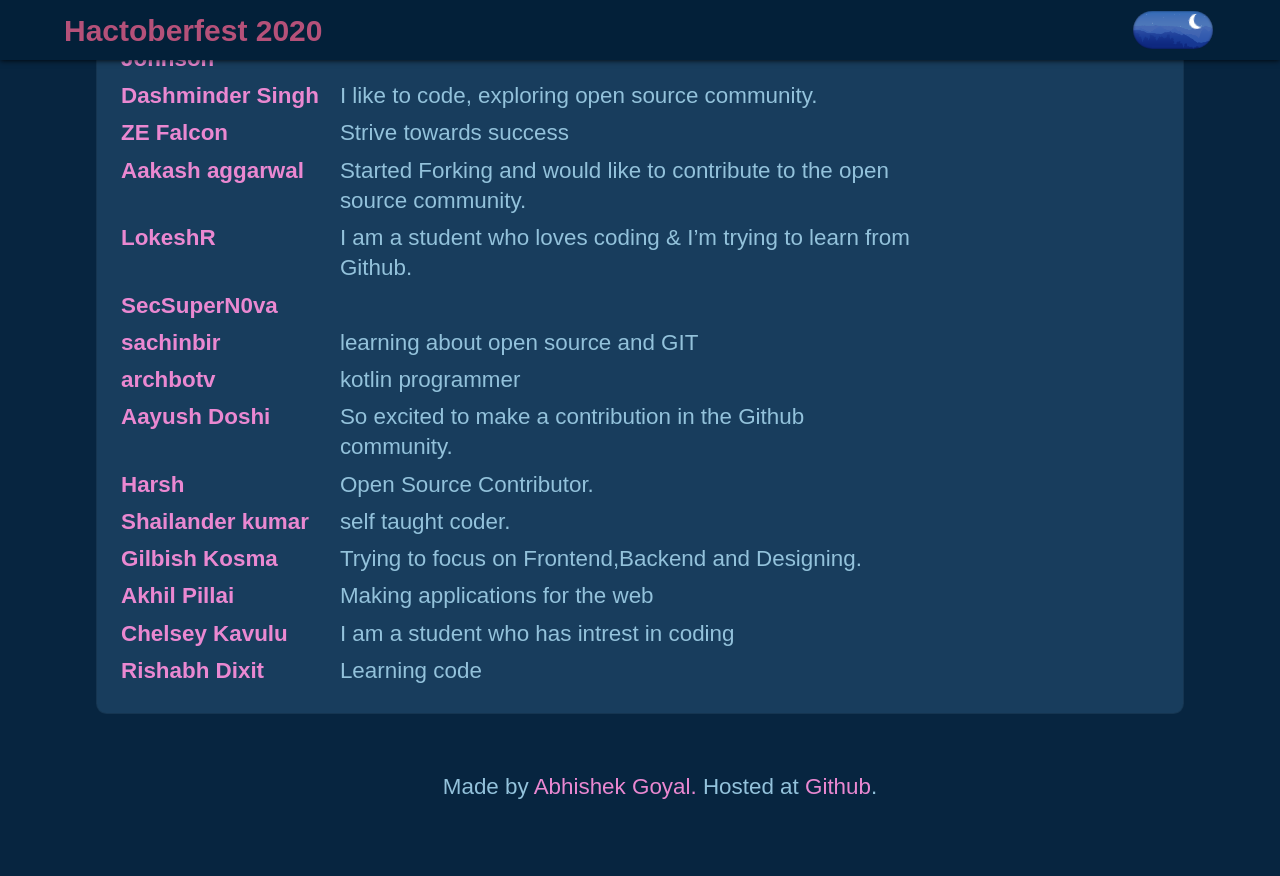
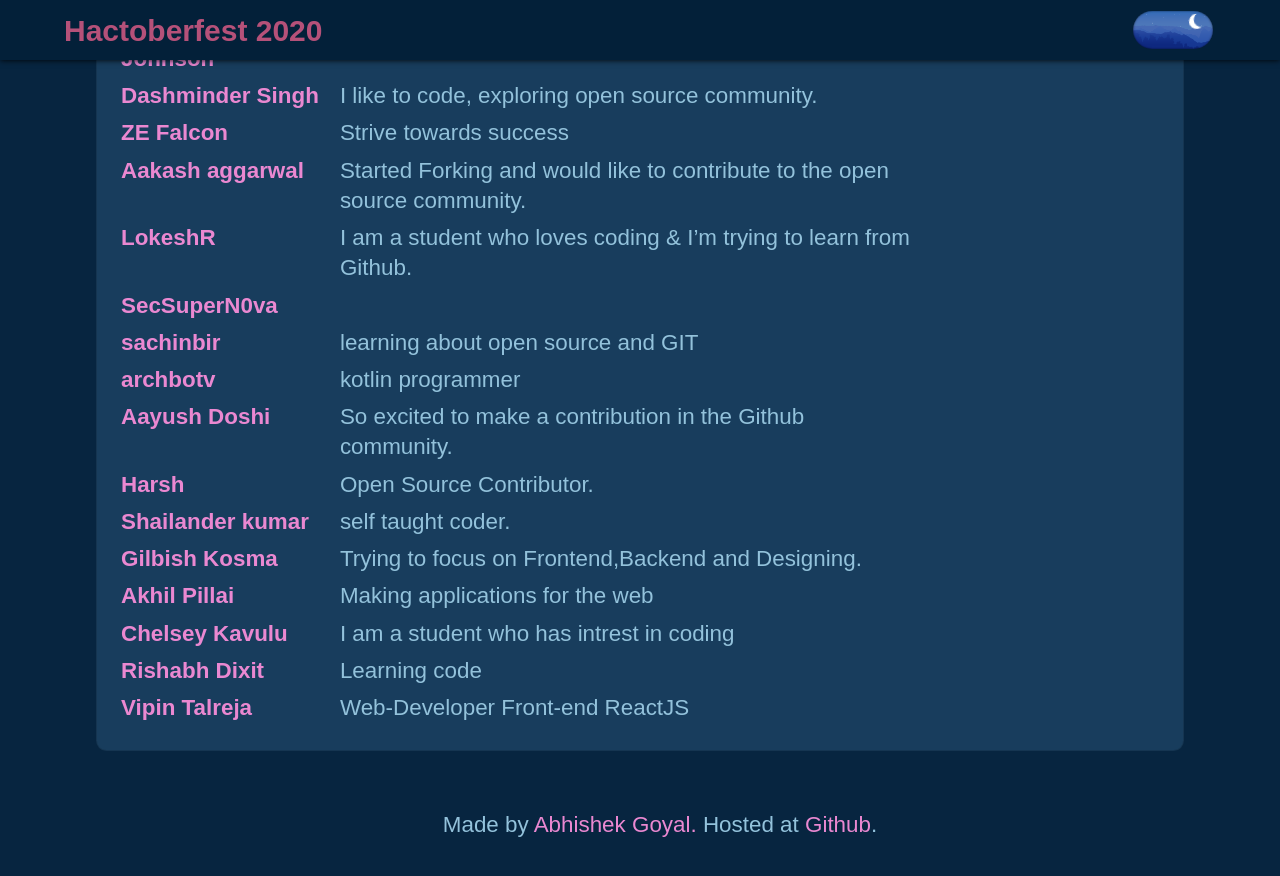
Before and after one commit to ABHISHEK-G0YAL/Hacktoberfest-2021, a Jekyll site: the page built from index.md, in a window 1280 px wide and 900 px high, scrolled down 2255 px. Shown: the top 876 px of the window. Built offline with Jekyll 4.4.1, drawn with Linux system fonts in a browser that asks for light colours.

Commit message:
Added Vipin

```diff
--- a/index.md
+++ b/index.md
@@ -65,3 +65,4 @@ layout: default
 **[Akhil Pillai](https://github.com/Akhil-Pillai)**| Making applications for the web
 **[Chelsey Kavulu](https://github.com/chelseykavulu)**| I am a student who has intrest in coding
 **[Rishabh Dixit](https://github.com/devlearner011)**| Learning code
+**[Vipin Talreja](https://github.com/Vipinnnn)**| Web-Developer Front-end ReactJS
```
